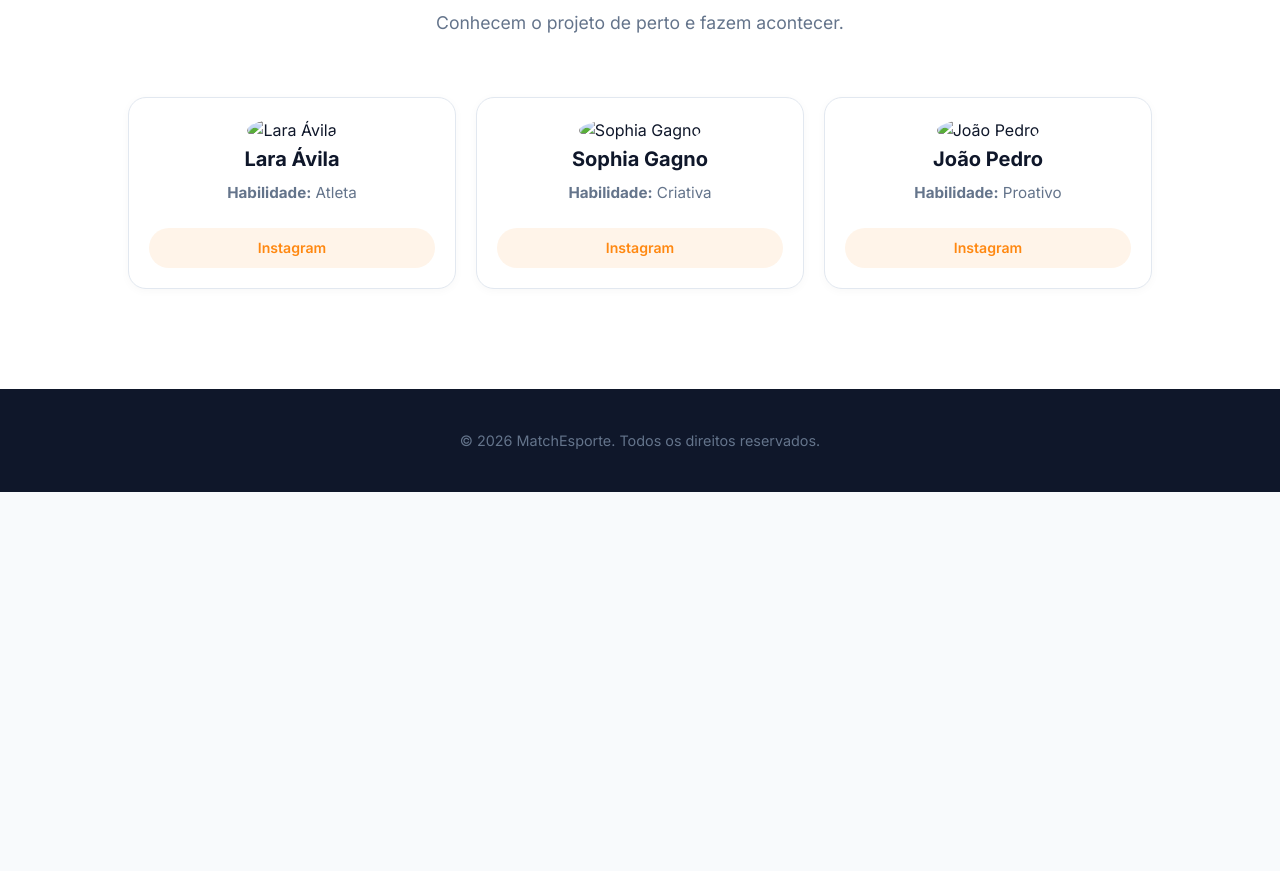
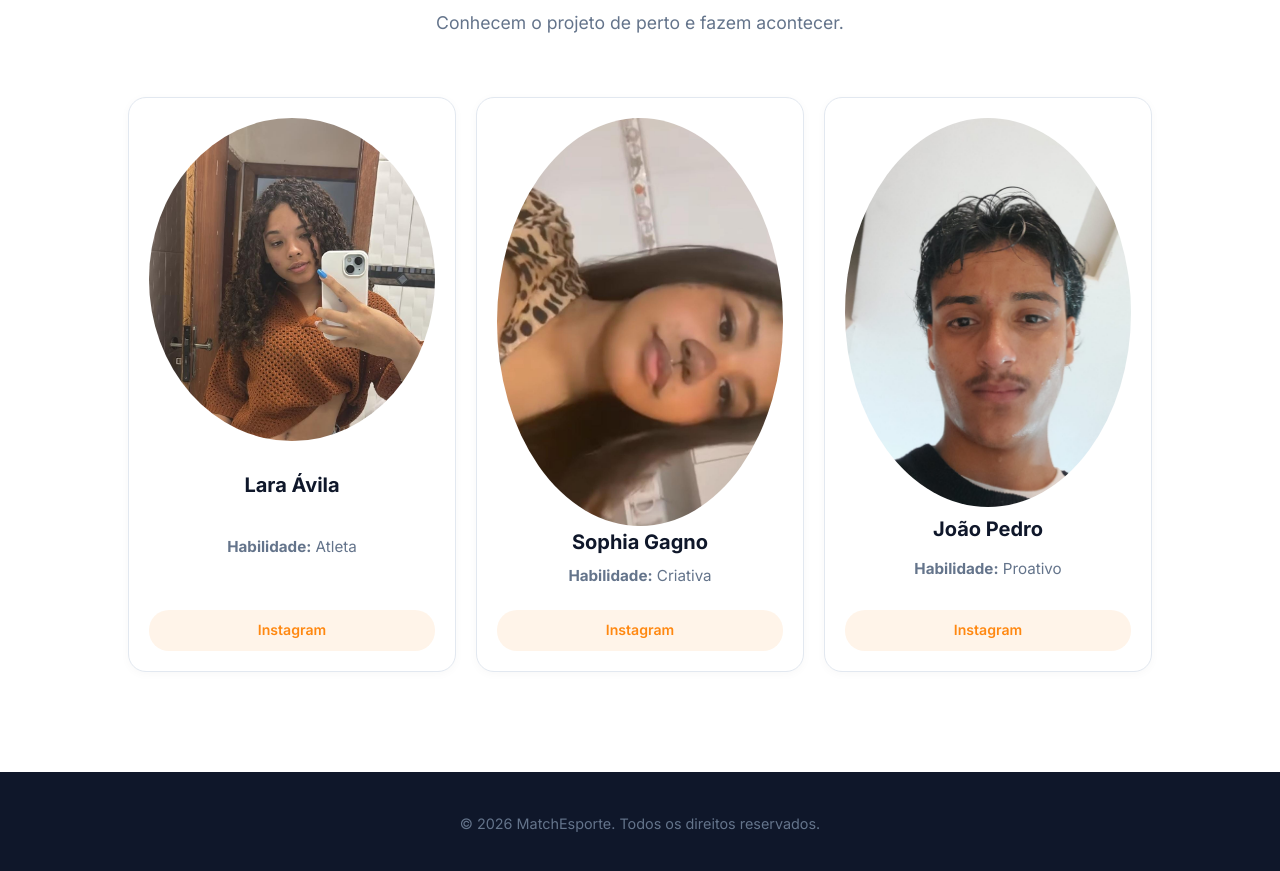
Before and after one commit to laraavilae/matchesporte, a plain HTML site: page sobre.html in a window 1280 px wide. Shown: the part 1245-2116 px from the top of the page. Before the commit the page ends 1737 px from the top, so only its background shows below. Drawn offline with Linux system fonts and the light colour scheme.

Commit message:
Update sobre.html

```diff
--- a/sobre.html
+++ b/sobre.html
@@ -94,7 +94,7 @@
                     <!-- Integrante 1: Lara (Foto com celular branco) -->
                     <article class="member-card">
                         <div class="member-avatar-img">
-                            <img src="lara.jpg" alt="Lara Ávila" style="width: 100%; height: 100%; object-fit: cover; border-radius: 50%;">
+                            <img src="lara.jpeg" alt="Lara Ávila" style="width: 100%; height: 100%; object-fit: cover; border-radius: 50%;">
                         </div>
                         <h3>Lara Ávila</h3>
                         <p class="member-role"><strong>Habilidade:</strong> Atleta</p>
@@ -106,7 +106,7 @@
                     <!-- Integrante 2: Sophia -->
                     <article class="member-card">
                         <div class="member-avatar-img">
-                            <img src="sophia.jpg" alt="Sophia Gagno" style="width: 100%; height: 100%; object-fit: cover; border-radius: 50%;">
+                            <img src="sophia.jpeg" alt="Sophia Gagno" style="width: 100%; height: 100%; object-fit: cover; border-radius: 50%;">
                         </div>
                         <h3>Sophia Gagno</h3>
                         <p class="member-role"><strong>Habilidade:</strong> Criativa</p>
@@ -118,7 +118,7 @@
                     <!-- Integrante 3: João Pedro -->
                     <article class="member-card">
                         <div class="member-avatar-img">
-                            <img src="joao.jpg" alt="João Pedro" style="width: 100%; height: 100%; object-fit: cover; border-radius: 50%;">
+                            <img src="joao.jpeg" alt="João Pedro" style="width: 100%; height: 100%; object-fit: cover; border-radius: 50%;">
                         </div>
                         <h3>João Pedro</h3>
                         <p class="member-role"><strong>Habilidade:</strong> Proativo</p>
```
